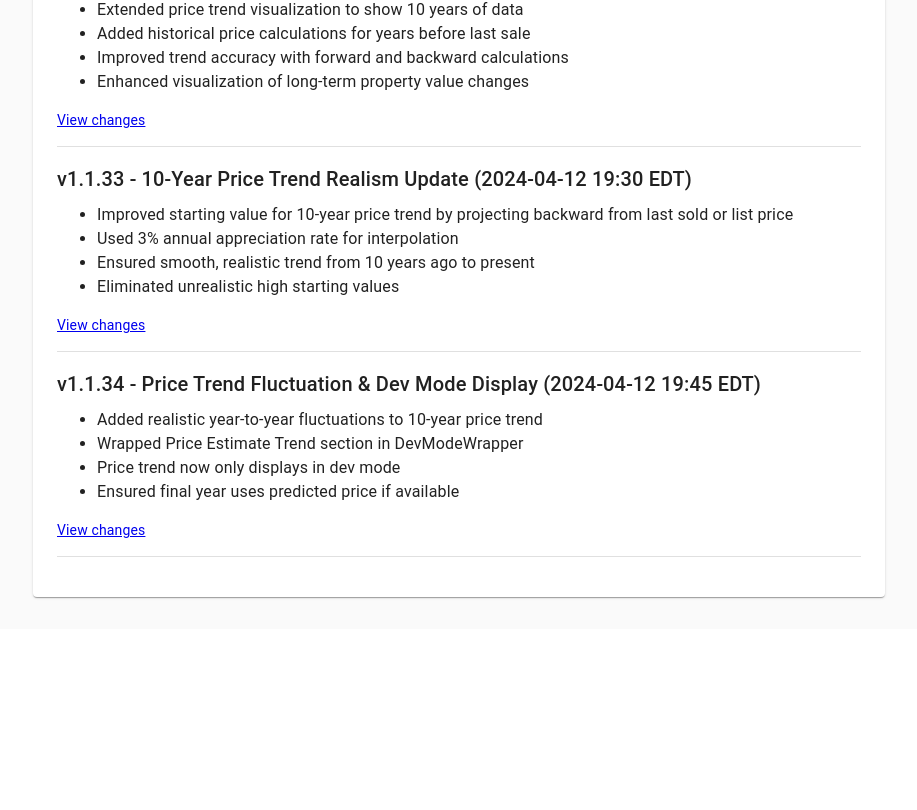
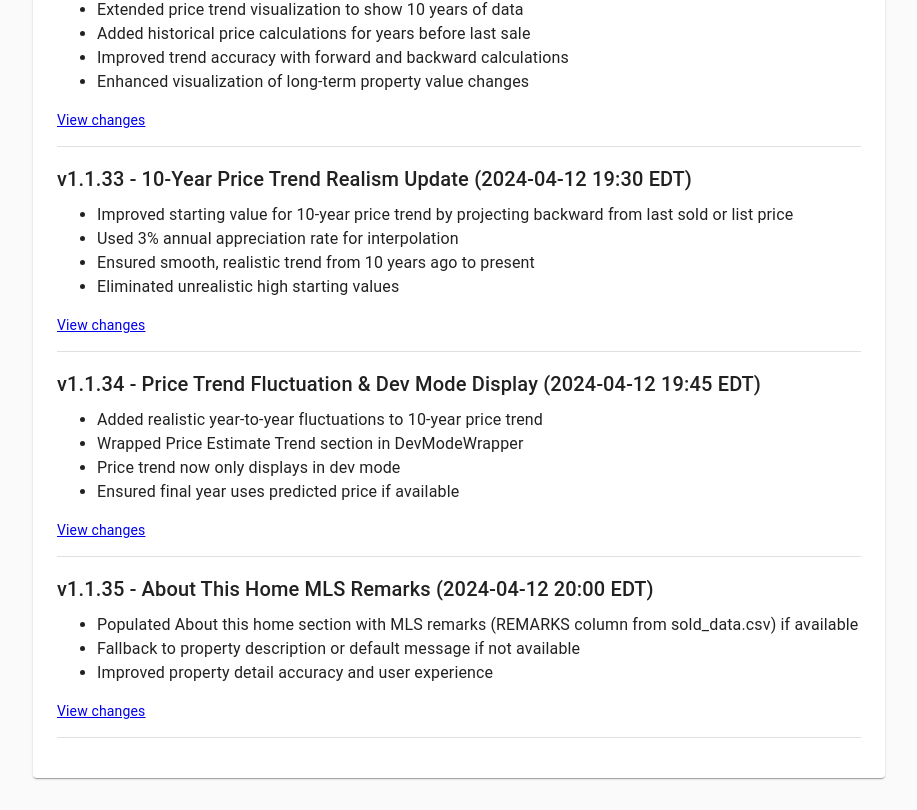
Before and after one commit to oliviervroom/realestate_predictor, a React (Create React App) app in the folder Frontend/: page /changelog in a window 1280 px wide. Shown: the part 7117-7927 px from the top of the page, without its empty margins (181-1098 px from the left). Before the commit the page ends 7746 px from the top, so only its background shows below. Built offline with nearby package versions, Linux system fonts and the light colour scheme; what google-maps-react would draw is missing.

Commit message:
added about home section using remarks column

```diff
--- a/Frontend/src/screens/PropertyInfo/PropertyInfo.js
+++ b/Frontend/src/screens/PropertyInfo/PropertyInfo.js
@@ -612,9 +612,11 @@ const PropertyInfo = () => {
             <Box sx={{ mb: 6 }}>
               <Typography variant="h5" fontWeight="bold" gutterBottom>About this home</Typography>
               <Typography variant="body1" color="text.secondary">
-                {typeof property?.description === 'string'
-                  ? property.description
-                  : "Details about this property are currently unavailable."}
+                {mlsData?.raw_data?.REMARKS
+                  ? mlsData.raw_data.REMARKS
+                  : (typeof property?.description === 'string'
+                      ? property.description
+                      : "Details about this property are currently unavailable.")}
               </Typography>
             </Box>
 
--- a/Frontend/src/version.js
+++ b/Frontend/src/version.js
@@ -2,7 +2,7 @@
 export const WORKING_VERSION = "1.0.8";
 
 // Edit version - increments with each edit, resets when working version updates
-export const EDIT_VERSION = 33;
+export const EDIT_VERSION = 34;
 
 // Version details for changelog
 export const versionDetails = {
@@ -439,6 +439,17 @@ export const versionDetails = {
     date: '2024-04-12',
     time: '19:45 EDT',
     commit: 'https://github.com/yourusername/realestate_predictor/commit/price-trend-fluctuation-devmode'
+  },
+  'v1.1.35': {
+    title: 'About This Home MLS Remarks',
+    details: [
+      'Populated About this home section with MLS remarks (REMARKS column from sold_data.csv) if available',
+      'Fallback to property description or default message if not available',
+      'Improved property detail accuracy and user experience'
+    ],
+    date: '2024-04-12',
+    time: '20:00 EDT',
+    commit: 'https://github.com/yourusername/realestate_predictor/commit/about-this-home-mls-remarks'
   }
 };
 
```
